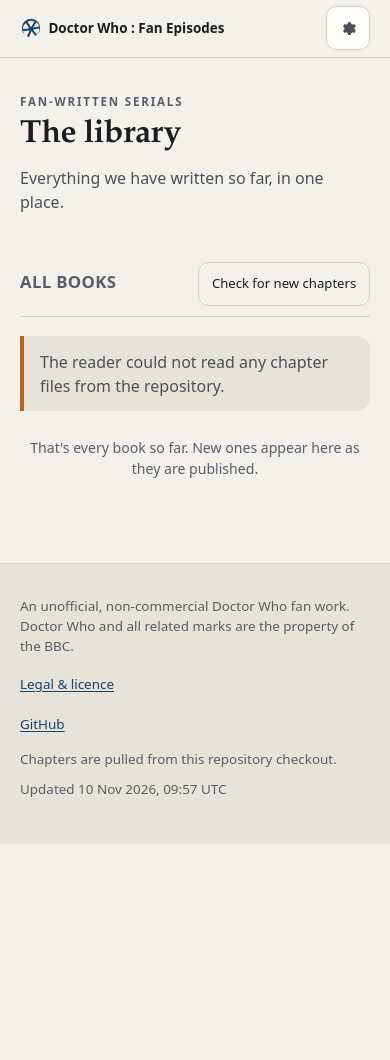
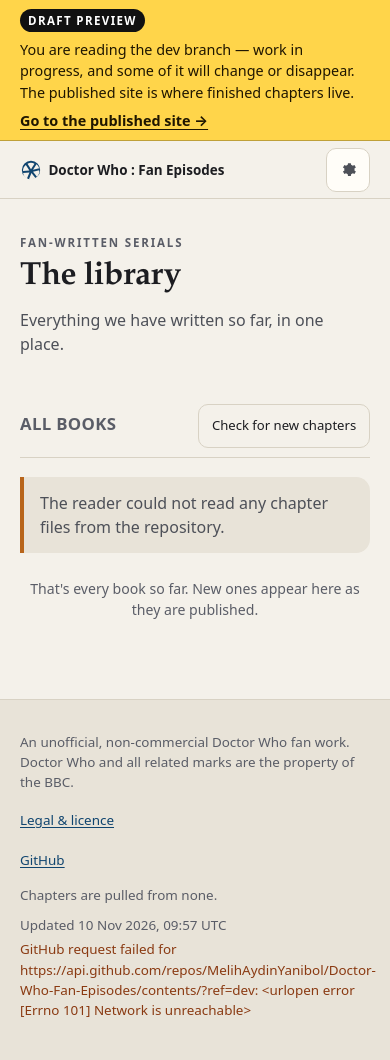
Before and after one commit to MelihAydinYanibol/Doctor-Who-Fan-Episodes, a Flask app: page /1/ in a window 390 px wide. Before the commit the page ends 844 px from the top, so only its background shows below. Run offline with Flask 3, Linux system fonts and the light colour scheme.

Commit message:
Add a /dev preview that follows the dev branch
/dev is the same site reading the dev branch, so work in progress can be read
laid out as readers will see it. Today that means the published site shows its
four chapters while /dev shows six, Chapter IV onwards included.

It is mounted as a second copy of the app rather than routed through the
existing views. Every published URL is therefore untouched, and because WSGI
tells the preview where it lives, every link it writes already starts with
/dev — no url_for in any template had to change.

Three things the split needs:

- The preview always reads GitHub. A checkout only holds one branch at a time,
  so it asks for the branch by name even when the published site is set to
  local. Unreachable GitHub leaves it showing its banner over an empty
  library, which is what the content layer already does on failure.
- Reading positions and subscriptions are saved per channel. A chapter read in
  the preview may not exist on the published site, and a shared key would have
  left the published book page offering to continue into a chapter it does not
  have. Reading settings stay shared: those are about the reader, not the text.
- Sync is offered on the published site only, since sync codes are shared
  between channels and pairing from the preview could carry a draft position
  across.

Every page there says what it is: a yellow strip naming the branch with a link
back, noindex in the markup and an X-Robots-Tag header. DWFE_DEV_BRANCH picks
the branch and an empty value turns the preview off.

Verified against the real dev branch, served through a stubbed HTTP layer
because this sandbox blocks api.github.com: /dev listed the six draft chapters
and the published site still listed four, links from the preview stayed in the
preview, a draft chapter saved under dwfe:dev:progress and the published book
page declined to offer it. 83 tests pass, eight of them new, and axe-core
reports no violations on the preview's library, book, chapter, dark, mobile and
Turkish pages.

Co-Authored-By: Claude Opus 5 <noreply@anthropic.com>
Claude-Session: https://claude.ai/code/session_01KXmP31LWhFQJWWCJS7QhvC

```diff
--- a/website/app.py
+++ b/website/app.py
@@ -15,6 +15,7 @@ Configuration (all optional, all via environment variables):
     DWFE_CACHE_TTL       seconds between automatic re-reads (default: 300)
     DWFE_LOCAL_CACHE_TTL same, for a local checkout, where re-reading is cheap
                          (default: 0 — edits appear as soon as they are saved)
+    DWFE_DEV_BRANCH      branch the /dev preview follows (default: dev; "" turns it off)
     DWFE_REFRESH_TOKEN   shared secret for POST /api/refresh
     DWFE_WEBHOOK_SECRET  secret for the GitHub push webhook at /webhook/github
     DWFE_SYNC_DB         SQLite file for cross-device sync codes
@@ -28,6 +29,8 @@ from __future__ import annotations
 import datetime as _dt
 import os
 import random
+
+from werkzeug.middleware.dispatcher import DispatcherMiddleware
 
 from flask import (
     Flask,
@@ -68,13 +71,22 @@ def _env_bool(name: str, default: bool = False) -> bool:
     return raw.strip().lower() in {"1", "true", "yes", "on"}
 
 
-def create_app() -> Flask:
+def create_app(channel: str = "live", branch: str | None = None) -> Flask:
+    """Build the site.
+
+    ``channel`` "dev" builds the preview that follows the dev branch: same
+    site, different content, plus a notice saying so. It is mounted under
+    /dev by create_site() rather than served on its own.
+    """
     app = Flask(__name__)
     app.config.update(
+        CHANNEL=channel,
         CONTENT_ROOT=os.environ.get("DWFE_CONTENT_ROOT", DEFAULT_CONTENT_ROOT),
-        SOURCE=os.environ.get("DWFE_SOURCE", "auto").strip().lower(),
+        # The preview reads a branch, and a checkout only ever has one branch
+        # at a time, so it always goes to GitHub for its content.
+        SOURCE="github" if channel == "dev" else os.environ.get("DWFE_SOURCE", "auto").strip().lower(),
         GITHUB_REPO=os.environ.get("DWFE_GITHUB_REPO", "MelihAydinYanibol/Doctor-Who-Fan-Episodes"),
-        GITHUB_BRANCH=os.environ.get("DWFE_GITHUB_BRANCH", "main"),
+        GITHUB_BRANCH=branch or os.environ.get("DWFE_GITHUB_BRANCH", "main"),
         GITHUB_TOKEN=os.environ.get("DWFE_GITHUB_TOKEN") or None,
         CACHE_TTL=float(os.environ.get("DWFE_CACHE_TTL", "300")),
         LOCAL_CACHE_TTL=float(os.environ.get("DWFE_LOCAL_CACHE_TTL", "0")),
@@ -148,6 +160,13 @@ def create_app() -> Flask:
             "dir": text_direction(language),
             "updated_iso": updated.isoformat(timespec="seconds") if updated else "",
             "updated_human": updated.strftime("%d %b %Y, %H:%M UTC") if updated else "",
+            "channel": app.config["CHANNEL"],
+            "is_dev": app.config["CHANNEL"] == "dev",
+            "dev_branch": app.config["GITHUB_BRANCH"],
+            # Where the page is mounted ("" live, "/dev" preview). The script
+            # needs it to call the right API, and to keep each channel's saved
+            # reading position and subscriptions apart.
+            "base_path": request.script_root,
             "current_endpoint": request.endpoint,
             "view_args": dict(request.view_args or {}),
             # Nobody has told us which language they want yet: no saved choice
@@ -620,6 +639,9 @@ def create_app() -> Flask:
     def add_headers(response: Response) -> Response:
         response.headers.setdefault("X-Content-Type-Options", "nosniff")
         response.headers.setdefault("Referrer-Policy", "strict-origin-when-cross-origin")
+        if app.config["CHANNEL"] == "dev":
+            # Drafts are not for search engines.
+            response.headers.setdefault("X-Robots-Tag", "noindex, nofollow")
         if request.path.startswith("/static/"):
             response.headers.setdefault("Cache-Control", "public, max-age=3600")
         return response
@@ -627,7 +649,25 @@ def create_app() -> Flask:
     return app
 
 
-app = create_app()
+def create_site() -> Flask:
+    """The published site, with the draft preview mounted under /dev.
+
+    Mounting rather than routing keeps every existing URL untouched: the
+    preview is a second copy of the same app, and because WSGI tells it where
+    it lives, every link it writes already starts with /dev.
+    """
+    site = create_app()
+    dev_branch = os.environ.get("DWFE_DEV_BRANCH", "dev").strip()
+    if not dev_branch:
+        return site
+
+    preview = create_app(channel="dev", branch=dev_branch)
+    site.extensions["dev"] = preview
+    site.wsgi_app = DispatcherMiddleware(site.wsgi_app, {"/dev": preview})
+    return site
+
+
+app = create_site()
 
 
 if __name__ == "__main__":
--- a/website/i18n.py
+++ b/website/i18n.py
@@ -43,6 +43,9 @@ TRANSLATIONS: dict[str, dict[str, str]] = {
         "site_tagline": "Fan-written serials",
         "skip_to_content": "Skip to main content",
         "nav_home": "Library",
+        "dev_notice_title": "Draft preview",
+        "dev_notice_body": "You are reading the {branch} branch — work in progress, and some of it will change or disappear. The published site is where finished chapters live.",
+        "dev_notice_link": "Go to the published site",
         "nav_primary": "Site navigation",
         "nav_legal": "Legal & licence",
         "nav_settings": "Reading settings",
@@ -195,6 +198,9 @@ TRANSLATIONS: dict[str, dict[str, str]] = {
         "site_tagline": "Hayran yazımı seriler",
         "skip_to_content": "Ana içeriğe geç",
         "nav_home": "Kitaplık",
+        "dev_notice_title": "Taslak önizlemesi",
+        "dev_notice_body": "{branch} dalını okuyorsun; burası üzerinde çalışılan hâli, bir kısmı değişecek ya da kaybolacak. Tamamlanmış bölümler yayımlanan sitede.",
+        "dev_notice_link": "Yayımlanan siteye git",
         "nav_primary": "Site gezinmesi",
         "nav_legal": "Yasal bilgi ve lisans",
         "nav_settings": "Okuma ayarları",
--- a/website/static/css/reader.css
+++ b/website/static/css/reader.css
@@ -1227,3 +1227,36 @@ kbd {
 #subscribe-button .bell-on { display: none; }
 #subscribe-button.is-subscribed .bell-off { display: none; }
 #subscribe-button.is-subscribed .bell-on { display: inline; }
+
+/* --- draft preview (/dev) -------------------------------------------------- */
+
+.dev-banner {
+  /* Fixed colours, not theme tokens: the strip has to read as a warning in
+     every theme, and these clear AA against each other (12.7:1). */
+  background: #ffd54a;
+  color: #1f1600;
+  font-size: .9rem;
+  border-bottom: 1px solid rgba(0, 0, 0, .25);
+}
+.dev-banner-inner {
+  display: flex;
+  align-items: center;
+  gap: .4rem 1rem;
+  flex-wrap: wrap;
+  padding: .55rem 0;
+}
+.dev-banner p { margin: 0; flex: 1 1 18rem; }
+.dev-badge {
+  font-size: .72rem;
+  font-weight: 800;
+  letter-spacing: .12em;
+  text-transform: uppercase;
+  padding: .2rem .5rem;
+  border-radius: 999px;
+  background: #111111;
+  color: #ffffff;
+}
+.dev-banner-link { color: inherit; font-weight: 700; white-space: nowrap; }
+.dev-banner-link:focus-visible { outline-color: #1f1600; }
+/* The banner carries its own colours, so keep it legible in every theme. */
+:root[data-theme="contrast"] .dev-banner { background: #ffe600; color: #000; }
--- a/website/static/js/reader.js
+++ b/website/static/js/reader.js
@@ -9,8 +9,20 @@
 
   var SETTINGS_KEY = 'dwfe:settings';
   var SETTINGS_AT_KEY = 'dwfe:settings-at';
-  var PROGRESS_KEY = 'dwfe:progress';
+  var PROGRESS_KEY;
   var root = document.documentElement;
+
+  // The draft preview at /dev is the same site reading another branch. Its
+  // API calls have to go to its own mount, and the places it remembers where
+  // you got to must not bleed into the published site: the chapters differ,
+  // so a position saved there can point at something that does not exist here.
+  var BASE = root.getAttribute('data-base') || '';
+  var CHANNEL = root.getAttribute('data-channel') || 'live';
+  var NS = CHANNEL === 'live' ? 'dwfe:' : 'dwfe:' + CHANNEL + ':';
+  function api(path) { return BASE + path; }
+
+  PROGRESS_KEY = NS + 'progress';
+
   var live = document.getElementById('live-region');
 
   var DEFAULTS = {
@@ -223,7 +235,7 @@
     button.addEventListener('click', function () {
       var label = button.textContent;
       button.disabled = true;
-      fetch('/api/refresh', { method: 'POST' })
+      fetch(api('/api/refresh'), { method: 'POST' })
         .then(function (response) { return response.json(); })
         .then(function () { window.location.reload(); })
         .catch(function () {
@@ -458,7 +470,7 @@
   // merge of every device on the code: newest wins per chapter, and the most
   // recently changed settings win as a whole.
   var SYNC_COOKIE = 'dwfe_sync';
-  var SYNC_AT_KEY = 'dwfe:sync-at';
+  var SYNC_AT_KEY = NS + 'sync-at';
   var SYNC_FIRST_WAIT_MS = 2500;   // how long the page waits before showing progress anyway
   var SYNC_MIN_GAP_MS = 20000;     // pull at most this often on focus
 
@@ -542,7 +554,7 @@
     lastPullAt = Date.now();
     if (!force && body === lastPushed) return Promise.resolve(true);
     var code = syncCode;
-    return fetch('/api/sync/' + code, {
+    return fetch(api('/api/sync/' + code), {
       method: 'POST',
       headers: { 'Content-Type': 'application/json', Accept: 'application/json' },
       body: body,
@@ -578,7 +590,7 @@
     var body = syncPayload();
     if (body === lastPushed) return;
     try {
-      navigator.sendBeacon('/api/sync/' + syncCode, new Blob([body], { type: 'text/plain;charset=UTF-8' }));
+      navigator.sendBeacon(api('/api/sync/' + syncCode), new Blob([body], { type: 'text/plain;charset=UTF-8' }));
     } catch (err) { /* best effort */ }
   });
 
@@ -660,7 +672,7 @@
         // broken-image box rather than leave it in the way.
         qr.hidden = false;
         qr.onerror = function () { qr.hidden = true; };
-        qr.src = '/api/sync/' + syncCode + '/qr.svg';
+        qr.src = api('/api/sync/' + syncCode + '/qr.svg');
         qr.alt = fill(qr.getAttribute('data-alt-template'), { code: formatCode(syncCode) });
         paintSyncStatus();
       }
@@ -694,7 +706,7 @@
       var code = normaliseCode(raw);
       if (!code) { showError(phrases.syncInvalid); return; }
       showError('');
-      fetch('/api/sync/' + code, { headers: { Accept: 'application/json' }, credentials: 'same-origin' })
+      fetch(api('/api/sync/' + code), { headers: { Accept: 'application/json' }, credentials: 'same-origin' })
         .then(function (response) {
           if (response.status === 404) { showError(phrases.syncUnknown); return; }
           if (!response.ok) { showError(phrases.syncFailed); return; }
@@ -716,7 +728,7 @@
     syncDialog.querySelector('[data-sync-create]').addEventListener('click', function () {
       var button = this;
       button.disabled = true;
-      fetch('/api/sync', { method: 'POST', headers: { Accept: 'application/json' }, credentials: 'same-origin' })
+      fetch(api('/api/sync'), { method: 'POST', headers: { Accept: 'application/json' }, credentials: 'same-origin' })
         .then(function (response) {
           if (!response.ok) throw new Error('create failed');
           return response.json();
@@ -949,7 +961,7 @@
   // is that notifications can only be raised while the site is open — the page
   // says so before asking for permission, and new chapters are marked here on
   // the next visit regardless.
-  var SUBS_KEY = 'dwfe:subscriptions';
+  var SUBS_KEY = NS + 'subscriptions';
   var POLL_MS = 5 * 60 * 1000;
 
   var subscriptions = readStore(SUBS_KEY, {});
@@ -1089,7 +1101,7 @@
     var slugs = Object.keys(subscriptions);
     if (!slugs.length || !window.fetch) return;
 
-    fetch('/api/library', { headers: { Accept: 'application/json' } })
+    fetch(api('/api/library'), { headers: { Accept: 'application/json' } })
       .then(function (response) { return response.json(); })
       .then(function (payload) {
         var changed = false;
--- a/website/templates/base.html
+++ b/website/templates/base.html
@@ -1,11 +1,12 @@
 <!DOCTYPE html>
-<html lang="{{ lang }}" dir="{{ dir }}" data-theme="system">
+<html lang="{{ lang }}" dir="{{ dir }}" data-theme="system" data-channel="{{ channel }}" data-base="{{ base_path }}">
 <head>
 <meta charset="utf-8">
 <meta name="viewport" content="width=device-width, initial-scale=1, viewport-fit=cover">
 <title>{% block title %}{{ t('site_name') }}{% endblock %}</title>
 <meta name="description" content="{% block description %}{{ t('site_tagline') }} — {{ t('disclaimer_short') }}{% endblock %}">
 <meta name="color-scheme" content="light dark">
+{% if is_dev %}<meta name="robots" content="noindex, nofollow">{% endif %}
 <link rel="stylesheet" href="{{ url_for('static', filename='css/reader.css') }}">
 <link rel="icon" href="{{ url_for('static', filename='img/favicon.svg') }}" type="image/svg+xml">
 {% block head %}{% endblock %}
@@ -38,6 +39,16 @@
 </head>
 <body>
 <a class="skip-link" href="#main">{{ t('skip_to_content') }}</a>
+
+{% if is_dev %}
+<aside class="dev-banner" aria-label="{{ t('dev_notice_title') }}">
+  <div class="shell dev-banner-inner">
+    <span class="dev-badge">{{ t('dev_notice_title') }}</span>
+    <p>{{ t('dev_notice_body', branch=dev_branch) }}</p>
+    <a class="dev-banner-link" href="/">{{ t('dev_notice_link') }} →</a>
+  </div>
+</aside>
+{% endif %}
 
 {# Outside the header so it stays put when the header tucks away on phones. #}
 <div class="progress-wrap" hidden>
@@ -78,12 +89,16 @@
       {% endif %}
 
       {# Sync needs the script, so the button only appears where it runs. #}
+      {# Sync codes are shared across channels, so a draft position could be
+         carried to the published site. The preview is for reading, not syncing. #}
+      {% if not is_dev %}
       <button type="button" class="settings-button sync-button" data-open-sync aria-haspopup="dialog"
               aria-label="{{ t('sync_title') }}" hidden>
         <svg viewBox="0 0 24 24" width="17" height="17" aria-hidden="true" focusable="false"><path fill="currentColor" d="M12 4a8 8 0 0 0-7.4 5H2l3.5 4L9 9H6.8A6 6 0 0 1 18 10h2a8 8 0 0 0-8-6Zm6.5 7L15 15h2.2A6 6 0 0 1 6 14H4a8 8 0 0 0 15.4 1H22l-3.5-4Z"/></svg>
         <span>{{ t('sync_button') }}</span>
         <span class="sync-dot" data-sync-dot hidden aria-hidden="true"></span>
       </button>
+      {% endif %}
 
       {# The label is hidden on narrow screens, so name the button explicitly. #}
       <button type="button" class="settings-button" data-open-settings aria-haspopup="dialog"
```
Also changed, not shown: website/test_reader.py (+97 -1 lines), website/README.md.
